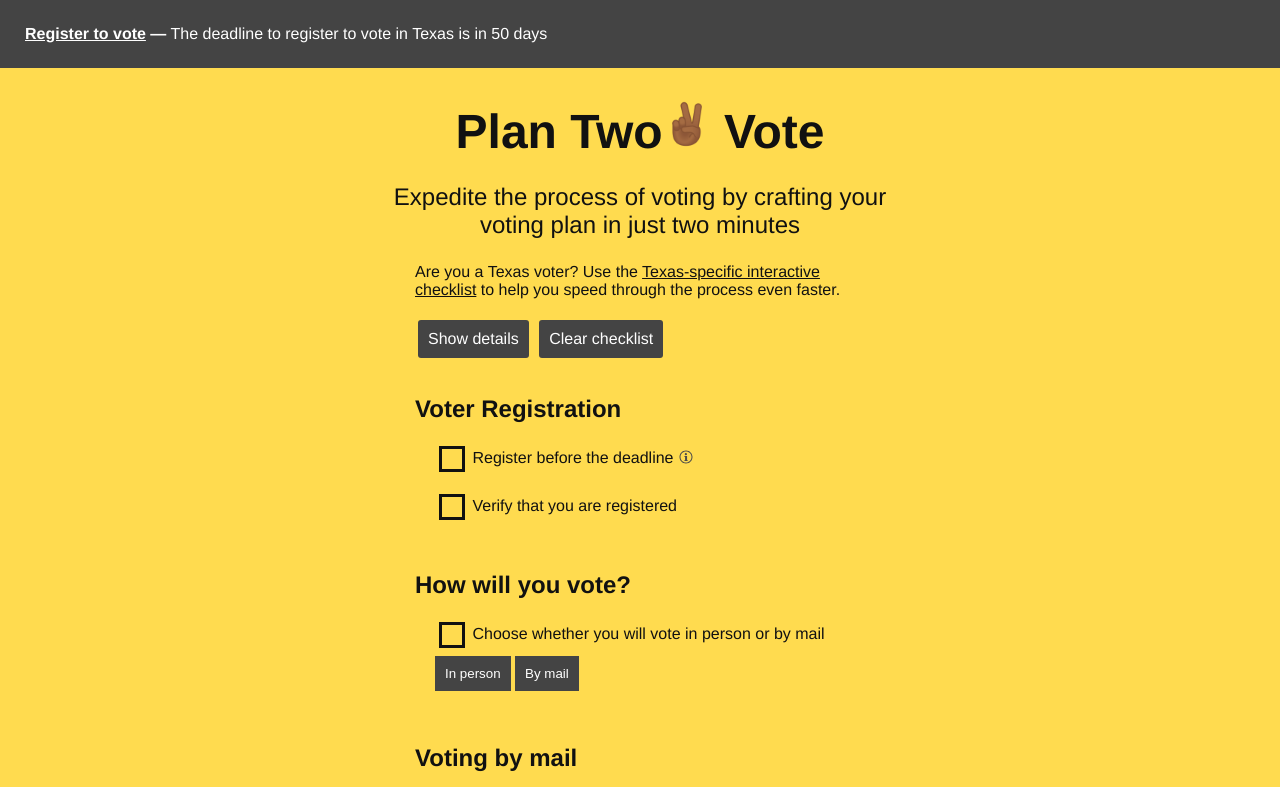
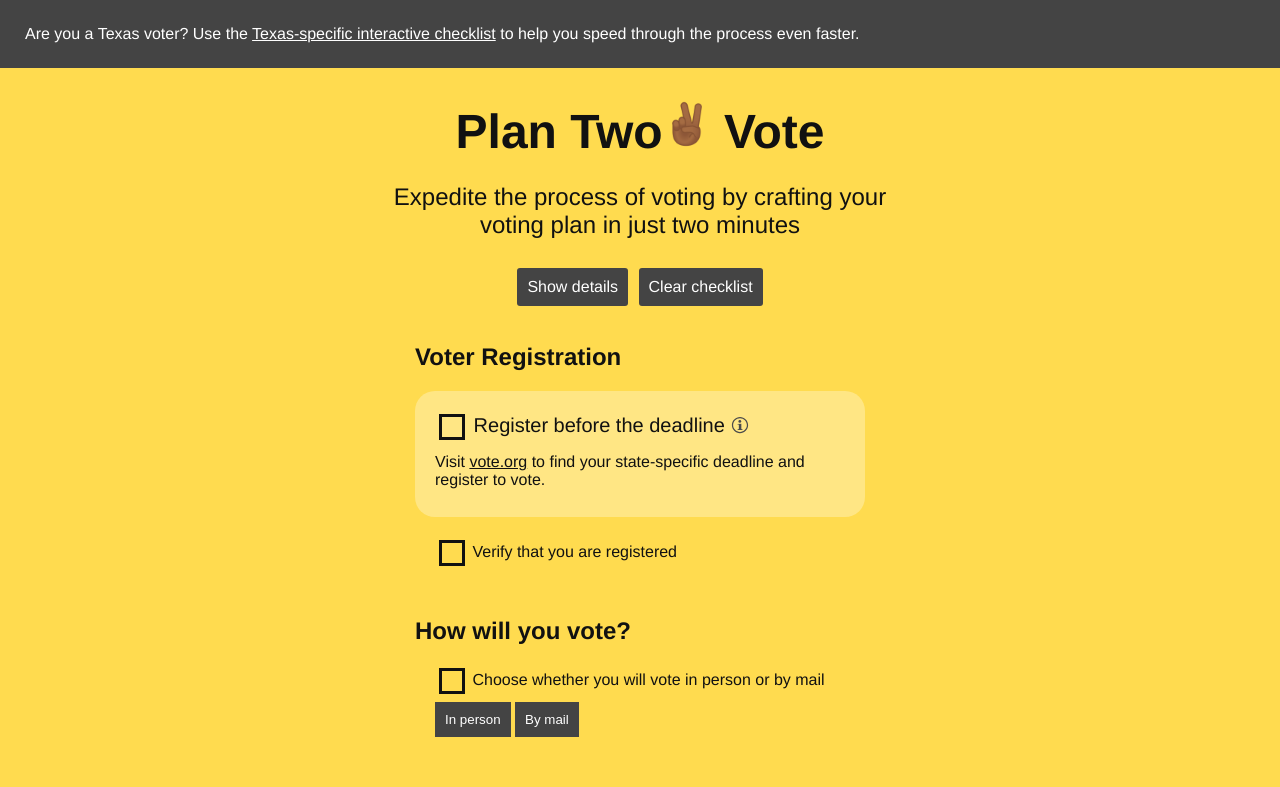
Before and after one commit to cameronsamuels/vote, a plain HTML site: page index.html in a window 1280 px wide. Shown: the top 787 px of the page. Drawn offline with Linux system fonts and the light colour scheme; some packages are replaced by stand-ins of ours.

Commit message:
Work in progress

```diff
--- a/index.html
+++ b/index.html
@@ -14,8 +14,8 @@
   <body id="texas">
 
     <header>
-      <strong><a href="../index.html">Register to vote</a> &mdash;</strong>
-      <span id="countdown"></span>
+      <span class="generic">Are you a Texas voter? Use the <a href="#texas">Texas-specific interactive checklist</a> to help you speed through the process even faster.</span>
+      <span class="texas">Not from Texas? Use the <a href="#">generic interactive checklist</a> to craft your voting plan.</span>
     </header>
 
     <div>
@@ -26,8 +26,6 @@
     <noscript>This website requires JavaScript. Please enable it or use an updated browser.</noscript>
 
     <div>
-      <p class="generic">Are you a Texas voter? Use the <a href="#texas">Texas-specific interactive checklist</a> to help you speed through the process even faster.</p>
-      <p class="texas">Not from Texas? Use the <a href="#">generic interactive checklist</a> to craft your voting plan.</p>
       <p>
         <span class="button" id="show-details">Show details</span>
         <span class="button" id="clear-checklist">Clear checklist</span>
--- a/script.js
+++ b/script.js
@@ -20,10 +20,6 @@ function formatTime(time) {
 
 // Temporary features
 (function() {
-  // Countdown
-  var el = document.querySelector("#countdown");
-  var d = new Date("October 5, 2020 11:59:59") - new Date();
-  el.textContent = "The deadline to register to vote in Texas is in " + Math.floor(d / 86400000) + " days";
   // November 3 election
   var el = document.querySelector("#select-date input[type='date']");
   var today = new Date();
@@ -115,7 +111,7 @@ function formatTime(time) {
   for (let i = 0; i < els.length; i++) {
     var id = els[i].id;
     var val = localStorage[id.replace("statement", "select")];
-    if (!val) return;
+    if (!val) continue;
     if (id == "statement-date") val = formatDate(val);
     if (id == "statement-time") val = formatTime(val);
     els[i].textContent = val;
@@ -125,7 +121,8 @@ function formatTime(time) {
     document.querySelector("#vote-by-mail").checked = absentee;
     document.querySelector("#vote-in-person").checked = !absentee;
     selectVoteMethod();
-  } else checkChange();
+  }
+  else checkChange();
 })();
 
 
--- a/style.css
+++ b/style.css
@@ -50,6 +50,10 @@ body>div:first-of-type h1 img {
 
 body>div:first-of-type p {
   font-size: 1.5em;
+}
+
+body>div:nth-of-type(2) p {
+  text-align: center;
 }
 
 
```
